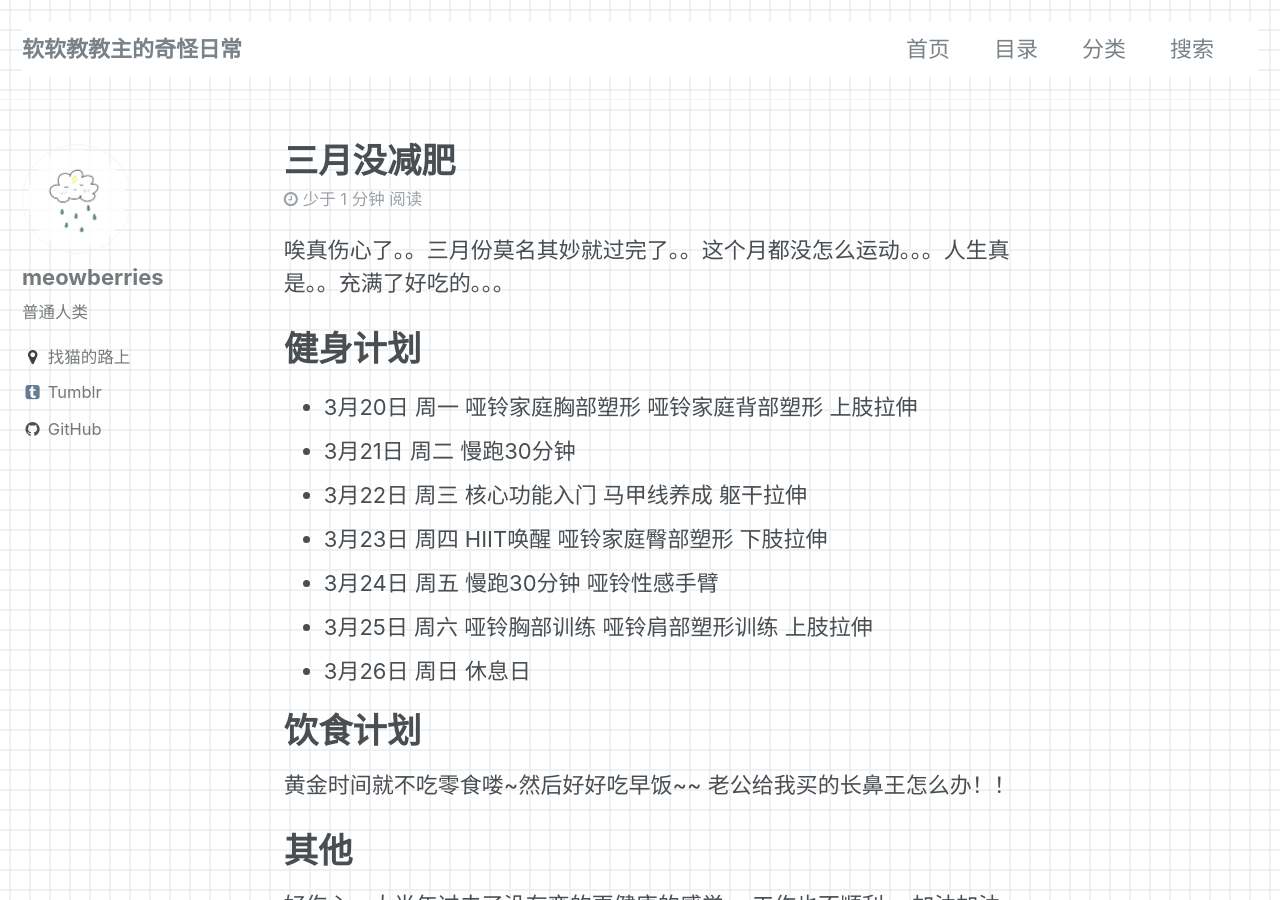
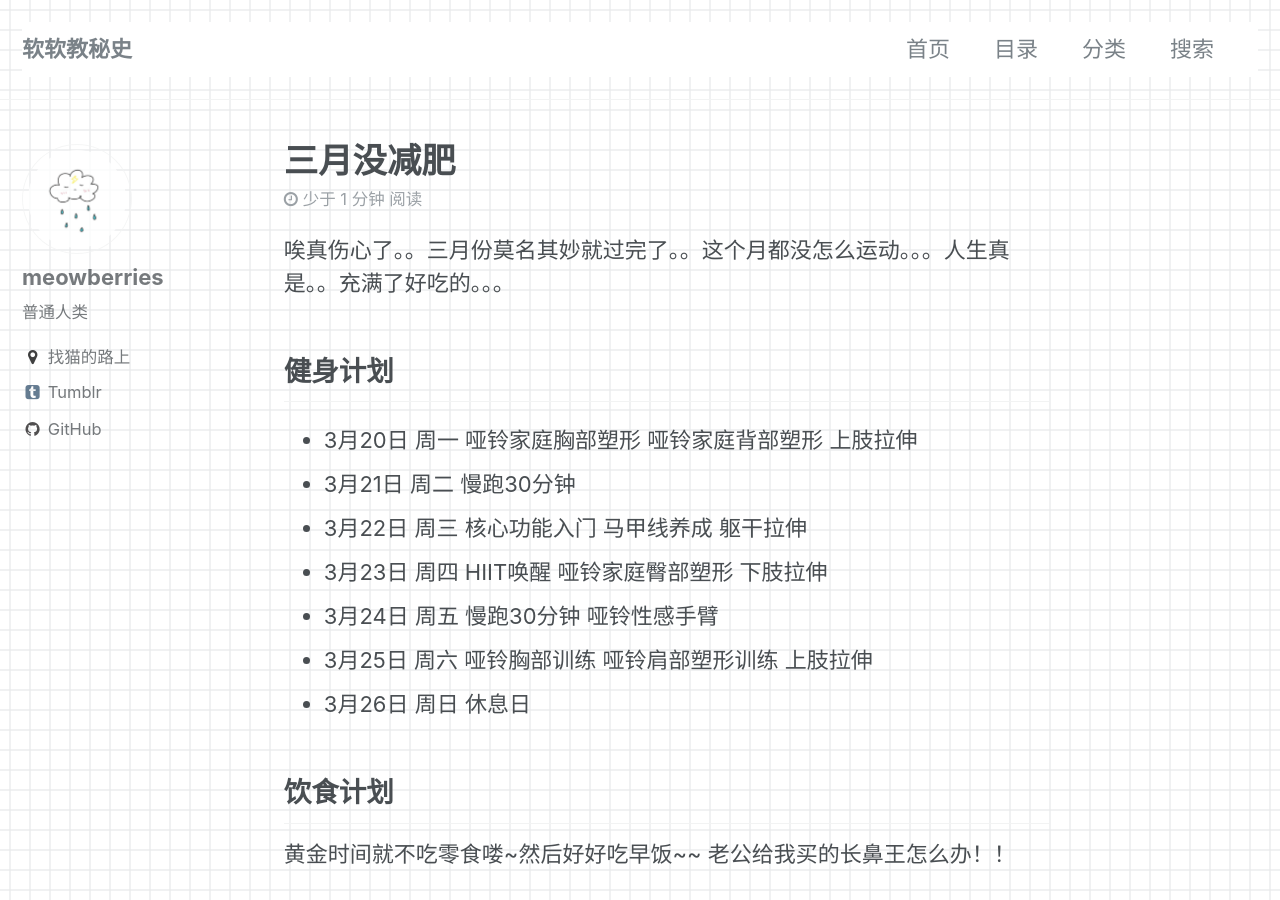
Before and after one commit to meowberries/meowberries.github.io, a Jekyll site: the page built from _posts/2017-03-20-keep-fit-plan.md, in a window 1280 px wide and 900 px high. Built offline with Jekyll 4.4.1, drawn with Linux system fonts in a browser that asks for light colours; comment, search, counter and statistics services are not loaded.

```diff
--- a/_config.yml
+++ b/_config.yml
@@ -7,11 +7,11 @@
 
 # Site Settings
 locale                   : "zh"
-title                    : "软软教教主的奇怪日常"
+title                    : "软软教秘史"
 title_separator          : "-"
 port                     : 5001
 name                     : "meowberries"
-description              : "nobody is walking around"
+description              : "对的，我就是软软教的教主大人~臣服于我吧~"
 url                      : "https://meowberries.github.io" # the base hostname & protocol for your site e.g. "https://mmistakes.github.io"
 baseurl                  : / # the subpath of your site, e.g. "/blog"
 repository               : meowberries/meowberries.github.io# GitHub username/repo-name e.g. "mmistakes/minimal-mistakes"
--- a/_posts/2017-03-20-keep-fit-plan.md
+++ b/_posts/2017-03-20-keep-fit-plan.md
@@ -12,7 +12,7 @@ tags:
 
 <!--more-->
 
-# 健身计划
+## 健身计划
 
  - 3月20日 周一 哑铃家庭胸部塑形 哑铃家庭背部塑形 上肢拉伸
  - 3月21日 周二 慢跑30分钟
@@ -22,11 +22,11 @@ tags:
  - 3月25日 周六 哑铃胸部训练 哑铃肩部塑形训练 上肢拉伸
  - 3月26日 周日 休息日
 
-# 饮食计划
+## 饮食计划
 黄金时间就不吃零食喽~然后好好吃早饭~~
 老公给我买的长鼻王怎么办！！
 
-# 其他
+## 其他
 好伤心，大半年过去了没有变的更健康的感觉。
 工作也不顺利。
 加油加油~
```
